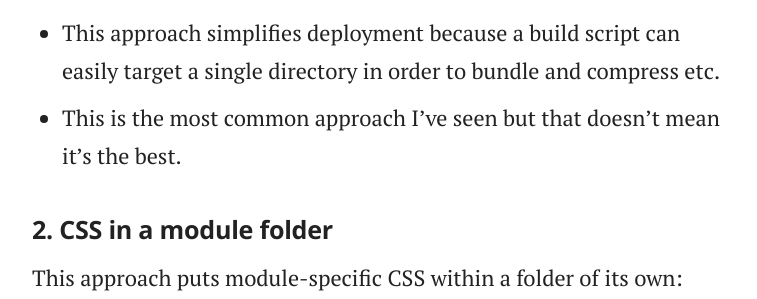
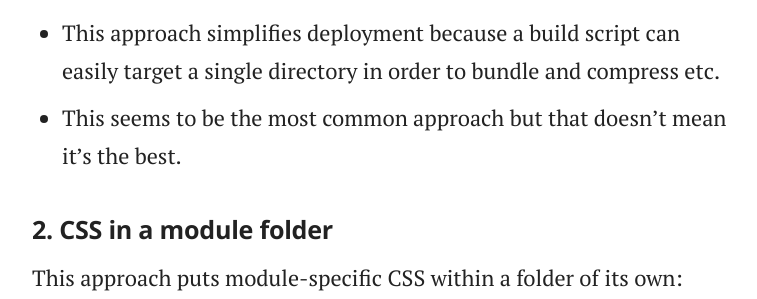
Before and after one commit to adamsilver/maintainablecss.com-jekyll, a Jekyll site: the page built from _chapters/11-organisation.md, in a window 1280 px wide and 900 px high, scrolled down 883 px. Shown: the part 157-456 px from the top of the window, without its empty margins (258-1015 px from the left). Built offline with Jekyll 4.4.1, drawn with Linux system fonts in a browser that asks for light colours.

Commit message:
Remove me out of the text

```diff
--- a/_chapters/11-organisation.md
+++ b/_chapters/11-organisation.md
@@ -29,7 +29,7 @@ This approach puts all CSS inside a single folder within the project:
 * Third-party CSS files live under `/vendor`.
 * The application's CSS lives under `/yourApp` where *yourApp* is the name of your project.
 * This approach simplifies deployment because a build script can easily target a single directory in order to bundle and compress etc.
-* This is the most common approach I've seen but that doesn't mean it's the best.
+* This seems to be the most common approach but that doesn't mean it's the best.
 
 ## 2. CSS in a module folder
 
```
